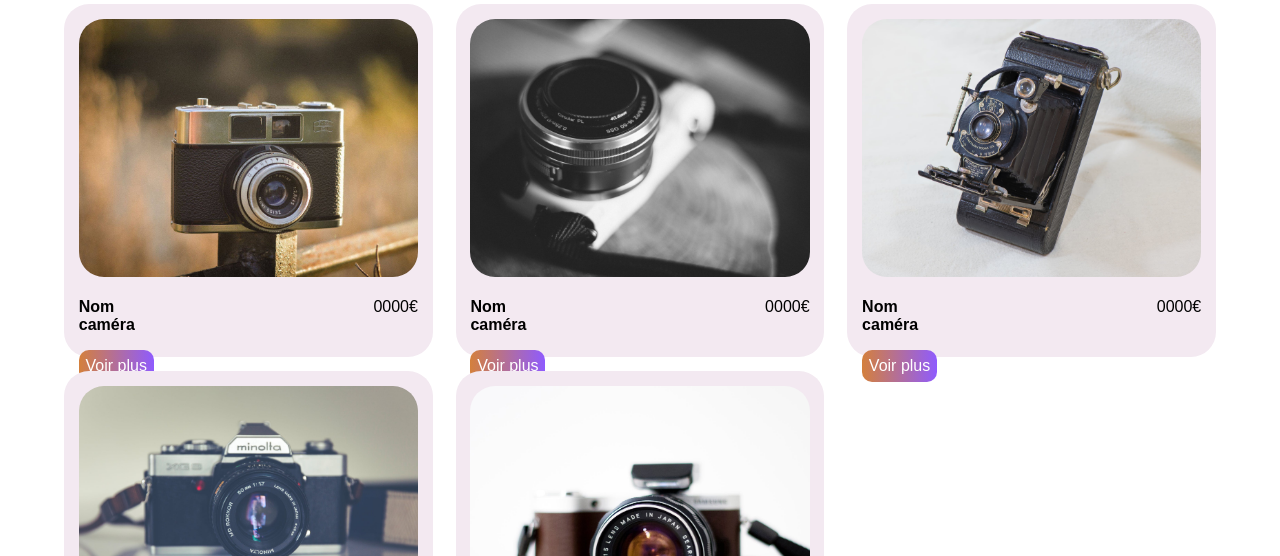
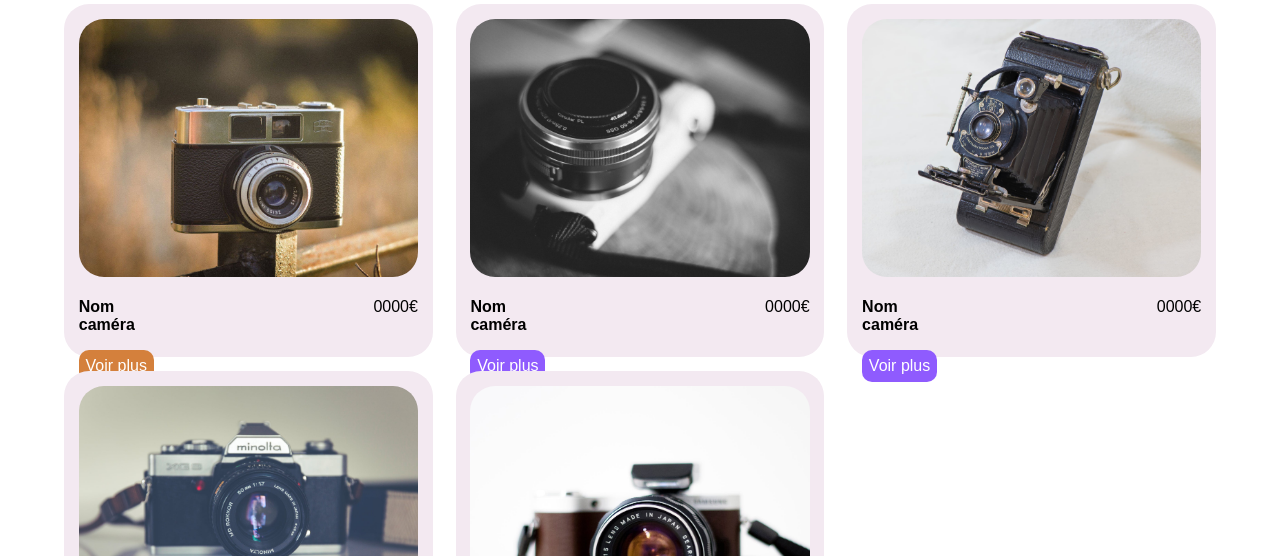
Before and after one commit to EMNGRL/Orinoco, a plain HTML site: page Frontend_P5/home.html in a window 1280 px wide. In both pictures the pointer is over the button 116 px from the left and 610 px from the top of the page. Shown: the part 244-800 px from the top of the page. Drawn offline with nearby package versions, Linux system fonts and the light colour scheme.

Commit message:
avancé pages home/product/shopping

```diff
--- a/Frontend_P5/style.css
+++ b/Frontend_P5/style.css
@@ -45,7 +45,6 @@ footer li{
     display: inline-block;
     list-style: none;
     text-align: center;
-
 }
 
 .reseaux{
@@ -114,11 +113,17 @@ h1{
 }
 
 .details{
-    background: linear-gradient(to right, #d4803c, #8f5bfe);
+    background: #8f5bfe;
     border-style: none;
     padding: 2%;
     border-radius: 10px;
     color: white;
+}
+
+.details:hover{
+    background: #d4803c;
+    color: white;
+    transition: 0.5s;
 }
 
 /* PRODUCT PAGE */
```
